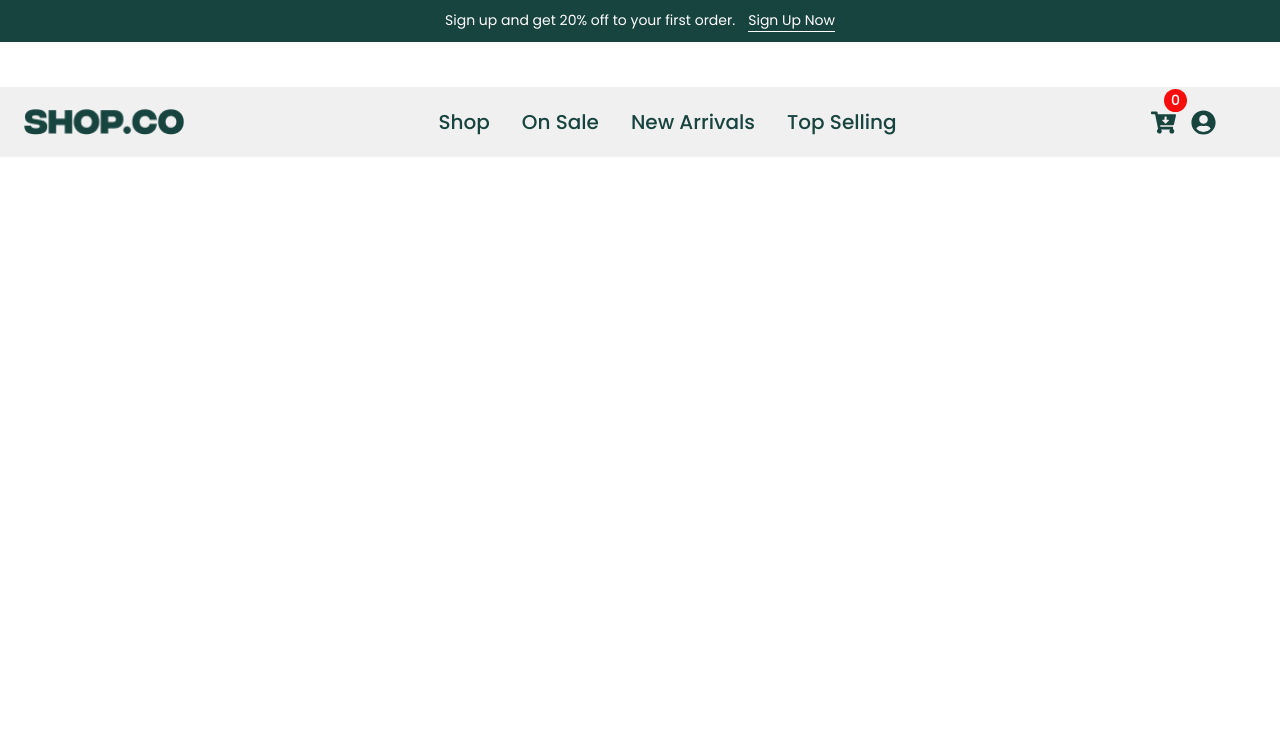
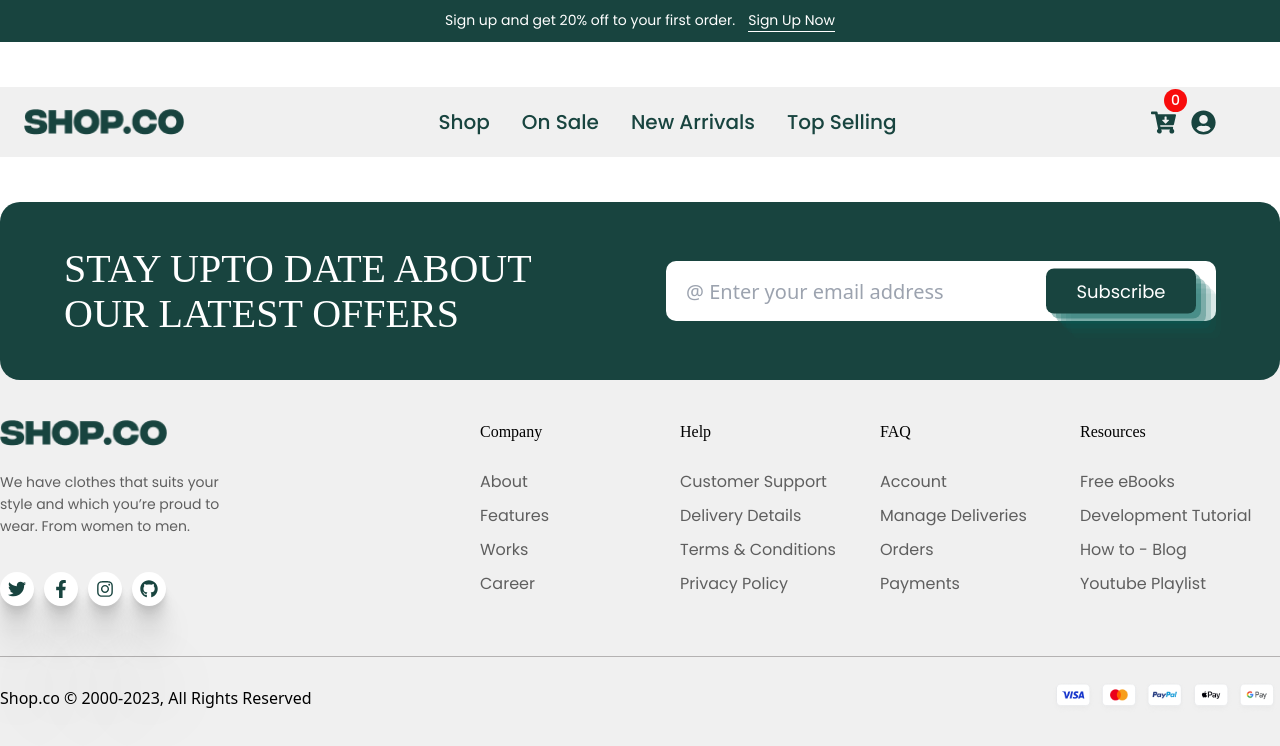
Before and after one commit to MariumAkterDev/SHOP.CO, a React (Vite) app: page / in a window 1280 px wide. Shown: the top 746 px of the page. Built offline with nearby package versions, Linux system fonts and the light colour scheme; a web font is replaced by a local one.

Commit message:
updates commit

```diff
--- a/src/Components/Footer/Footer.css
+++ b/src/Components/Footer/Footer.css
@@ -1,24 +1,30 @@
 .Footer{
-    @apply pt-[140px] pb-[87px] bg-secondColor-F0 mt-[-100px]
+    @apply pt-[140px] pb-[87px] bg-secondColor-F0 mt-[-55px] sm:mt-[-70px] lg:mt-[-100px]
 }
 /* -----------------------------------------Subscribe Part----------------------------------- */
 .mySubsCont{
     @apply relative
 }
 .SubscribePart{
-    @apply px-[64px] py-[44px] bg-brand-Color w-full rounded-[20px] static z-[50] flex items-center justify-between
+    @apply bg-brand-Color m-auto  rounded-[20px] static z-[50] px-[15px] py-[15px] lg:px-[64px] lg:py-[44px] w-fit  lg:w-full  flex flex-col lg:flex-row items-center lg:justify-between gap-[10px] lg:gap-0
 }
 .subsTxtH2{
-    @apply w-[551px] text-[40px] text-[#fff] font-normal font-poltawski
+    @apply w-[200px] sm:w-[297px] lg:w-[551px] text-[14px] sm:text-[18px] lg:text-[40px] text-[#fff] font-normal font-poltawski sm:leading-[25px] lg:leading-[45px] text-center lg:text-left
+}
+.subsInpPart{
+    @apply  flex items-center gap-[10px] sm:relative
 }
 .subs_Inp{
-    @apply w-[550px] h-[60px] rounded-[10px] pl-[20px] pr-[181px] outline-none text-[20px] text-PrimaryColor-62 font-normal caret-PrimaryColor-62
+    @apply w-[200px] h-[30px] sm:w-[350px] sm:h-[40px] lg:w-[550px] lg:h-[60px] rounded-[5px] sm:rounded-[10px] px-[10px] sm:px-0 sm:pl-[20px] sm:pr-[120px] lg:pr-[181px] outline-none text-[12px] sm:text-[14] lg:text-[20px] text-PrimaryColor-62 font-normal caret-PrimaryColor-62
 }
 .subs_Btn{
-    @apply w-[150px] h-[45px] bg-brand-Color absolute right-[20px] top-[50%] translate-y-[-50%] rounded-[8px] text-[#fff] text-[18px] font-poppins font-normal shadow-[5px_5px_rgba(0,_98,_90,_0.4),_10px_10px_rgba(0,_98,_90,_0.3),_15px_15px_rgba(0,_98,_90,_0.2),_20px_20px_rgba(0,_98,_90,_0.1),_25px_25px_rgba(0,_98,_90,_0.05)] active:shadow-[none]
+    @apply w-[70px] h-[30px] sm:w-[90px] sm:h-[28px] lg:w-[150px] lg:h-[45px] bg-[#fff] sm:bg-brand-Color sm:absolute right-[20px] top-[50%] sm:translate-y-[-50%] rounded-[5px] sm:rounded-[8px] text-brand-Color sm:text-[#fff] text-[12px] sm:text-[14px] lg:text-[18px] font-poppins font-normal lg:shadow-[5px_5px_rgba(0,_98,_90,_0.4),_10px_10px_rgba(0,_98,_90,_0.3),_15px_15px_rgba(0,_98,_90,_0.2),_20px_20px_rgba(0,_98,_90,_0.1),_25px_25px_rgba(0,_98,_90,_0.05)] active:shadow-[none]
 }
 /* ---------------------------------------Footer Main Part---------------------------------------------- */
 .footerRow1{
+    @apply flex justify-between
+}
+.footerMenuFullCard{
     @apply flex justify-between
 }
 .footerLogo{
--- a/src/Components/Footer/Footer.jsx
+++ b/src/Components/Footer/Footer.jsx
@@ -22,7 +22,7 @@ const Footer = () => {
           <div className="subsTxt">
             <h2 className='subsTxtH2'>STAY UPTO DATE ABOUT OUR LATEST OFFERS</h2>
           </div>
-          <div className="subsInpPart relative">
+          <div className="subsInpPart">
             <input type="email" placeholder='@ Enter your email address' className='subs_Inp' />
             <button className='subs_Btn'>Subscribe</button>
           </div>
@@ -34,6 +34,7 @@ const Footer = () => {
           <div className="footer_Row">
             {/* ----------------------------------Footer Row 1---------------------------------------- */}
             <div className="footerRow1">
+
               {/* --------------------------------Footer Col 1------------------------------------ */}
               <div className="footerCol1">
                 <img src={footerLogo} alt="logo" className='footerLogo' />
@@ -47,6 +48,7 @@ const Footer = () => {
                   </ul>
                 </div>
               </div>
+              <div className='footerMenuFullCard'>
                 {/* --------------------------------Footer Col 2------------------------------------ */}
                 <div className="footerMenu">
                   <h2 className='footerMenuH2'>Company</h2>
@@ -87,6 +89,7 @@ const Footer = () => {
                     <Link to="" className='footerSingMenu'>Youtube Playlist</Link>
                   </div>
                 </div>
+              </div      >
               {/* --------------------------------------------Footer menu ends----------------------------- */}
             </div>
             <div className="footerRow2"></div>
--- a/src/Pages/HomePage.jsx
+++ b/src/Pages/HomePage.jsx
@@ -14,7 +14,7 @@ const HomePage = () => {
       {/* <Top/> */}
       {/* <Browse/> */}
       {/* <Review/> */}
-      {/* <Footer/> */}
+      <Footer/>
     </>
   )
 }
```
Lines whose indentation alone changed are shown as unchanged.
